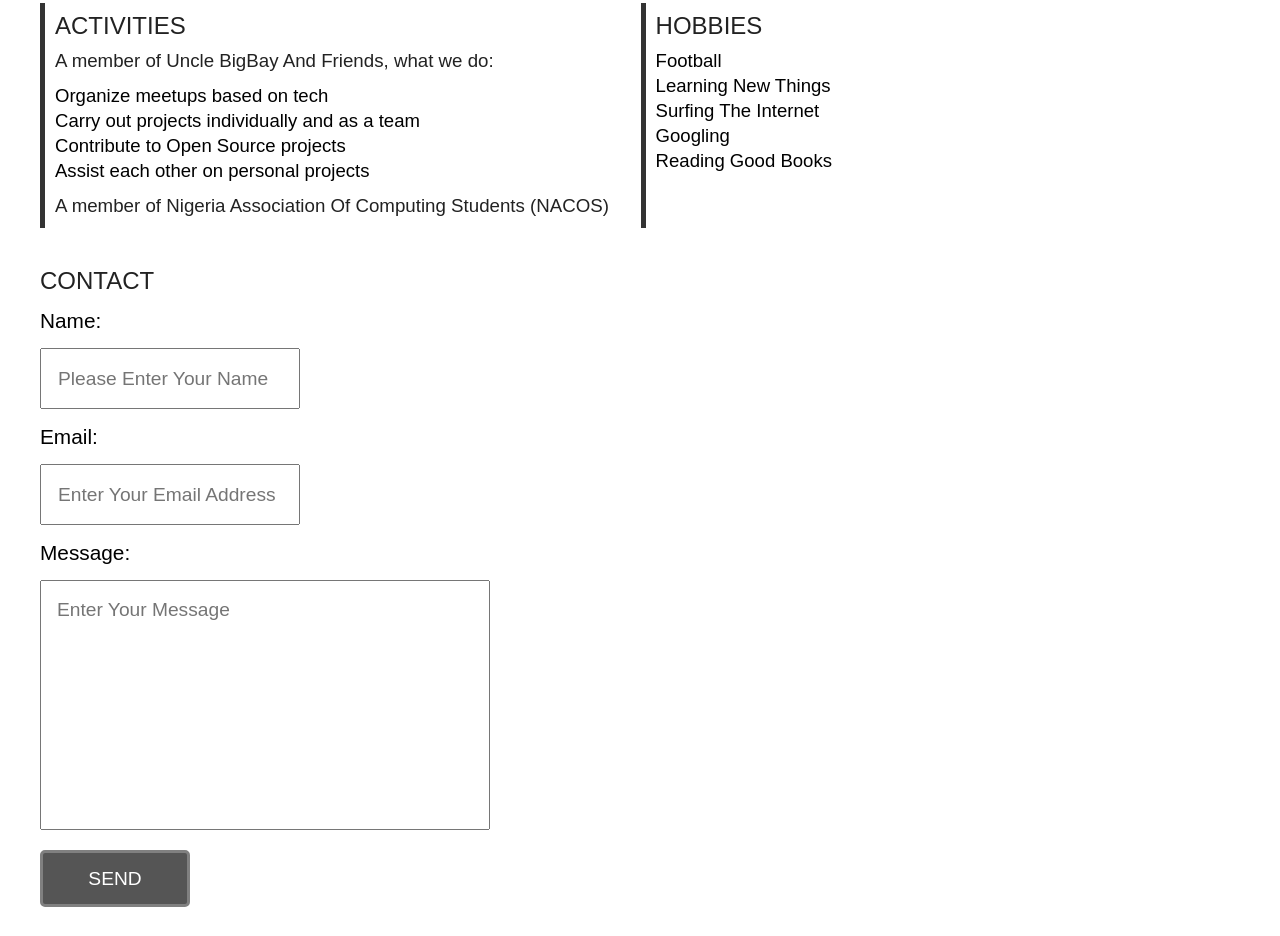
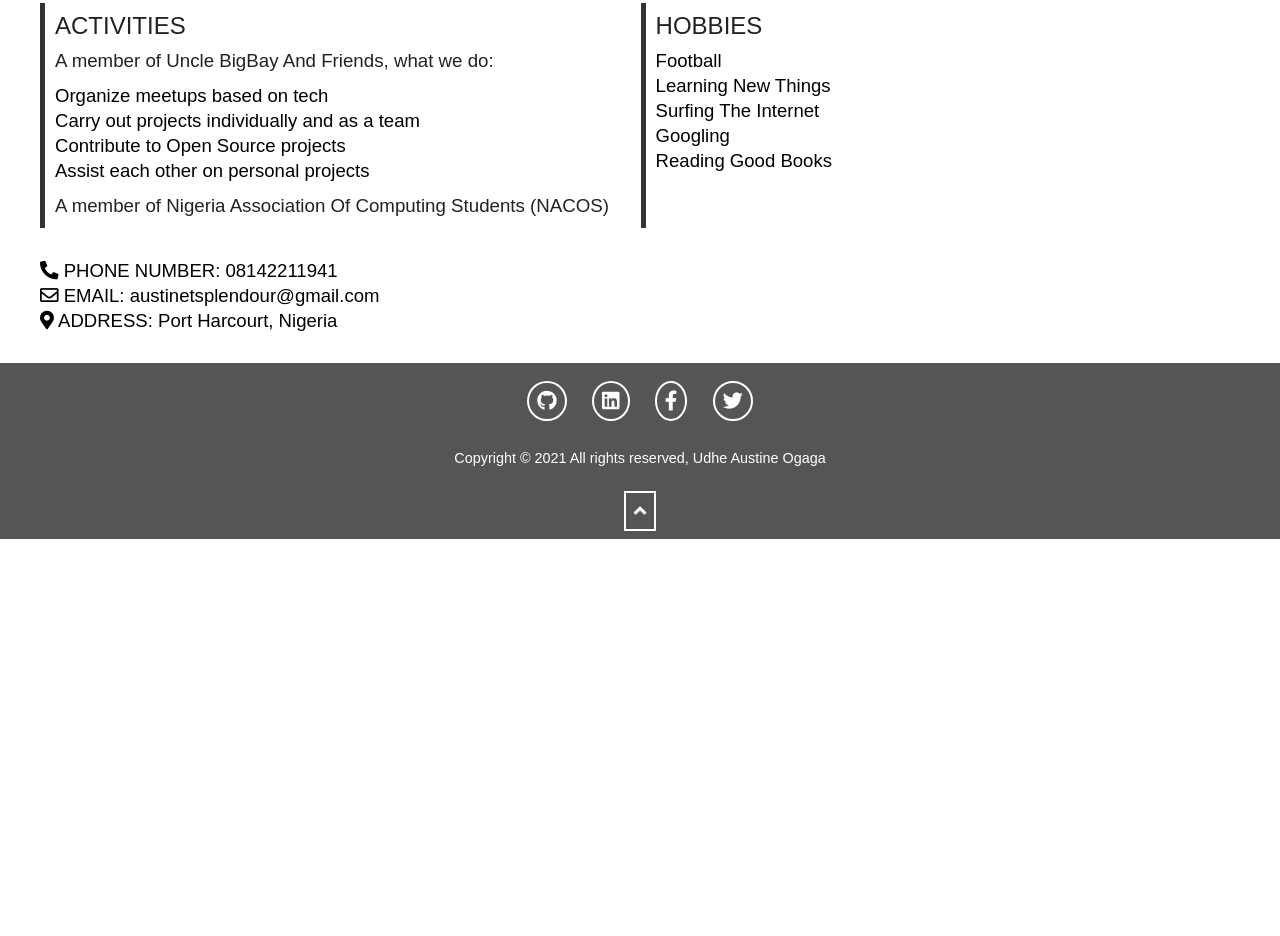
Before and after one commit to Austinet/resume, a plain HTML site: page index.html in a window 1280 px wide. Shown: the part 1564-2500 px from the top of the page. After the commit the page ends 2103 px from the top, so only its background shows below. Drawn offline with Linux system fonts and the light colour scheme.

Commit message:
Update index.html

```diff
--- a/index.html
+++ b/index.html
@@ -137,22 +137,21 @@
          </div>
     </div>
 
-      <div id="contact">
-          <div class="form">
-           <h2>CONTACT</h2>
-           <form action="mailto:austinetsplendour@gmail.com" method="POST">
-               <label for="name">Name:</label>
-               <input type="text" name="name" id="name" placeholder="Please Enter Your Name" required>
-
-               <label for="email" >Email:</label>
-               <input type="email" name="email" id="email" placeholder="Enter Your Email Address" required>
-
-               <label for="message">Message:</label>
-               <textarea name="message" id="message" placeholder="Enter Your Message" required></textarea>
-               <input type="submit" value="SEND" name="submit" class="btn">
-               <!-- <a href="mailto:austinetsplendour@gmail.com" class="btn">SEND <i class="fas fa-angle-right"></i></a> -->
-            </form>
-          </div>
+    <div id="contact">
+          <ul>
+              <li>
+                  <i class="fas fa-phone-alt"></i>
+                   PHONE NUMBER: 08142211941
+              </li>
+              <li>
+                <i class="far fa-envelope"></i>
+                EMAIL: austinetsplendour@gmail.com
+            </li>
+              <li>
+                  <i class="fas fa-map-marker-alt"></i>
+                   ADDRESS: Port Harcourt, Nigeria
+              </li>
+          </ul>
       </div>
 
       <div class="footer">
```
